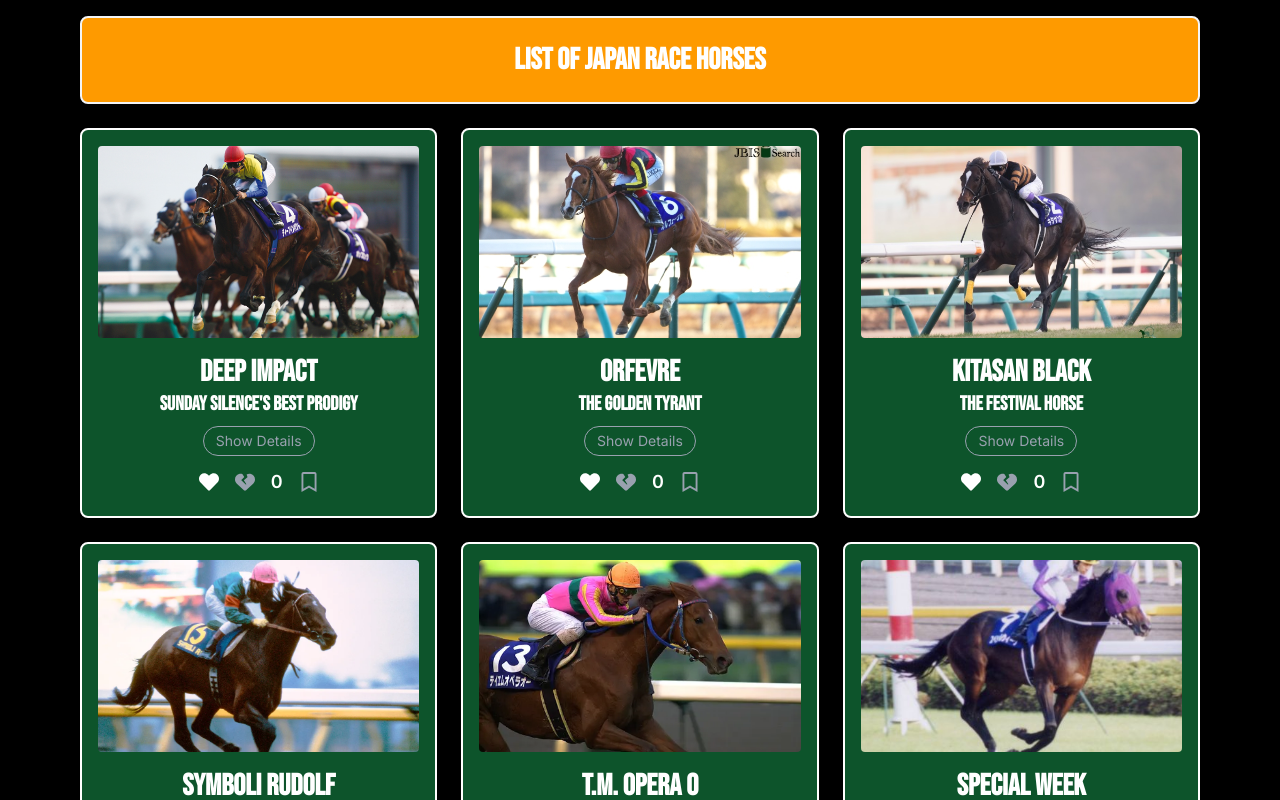
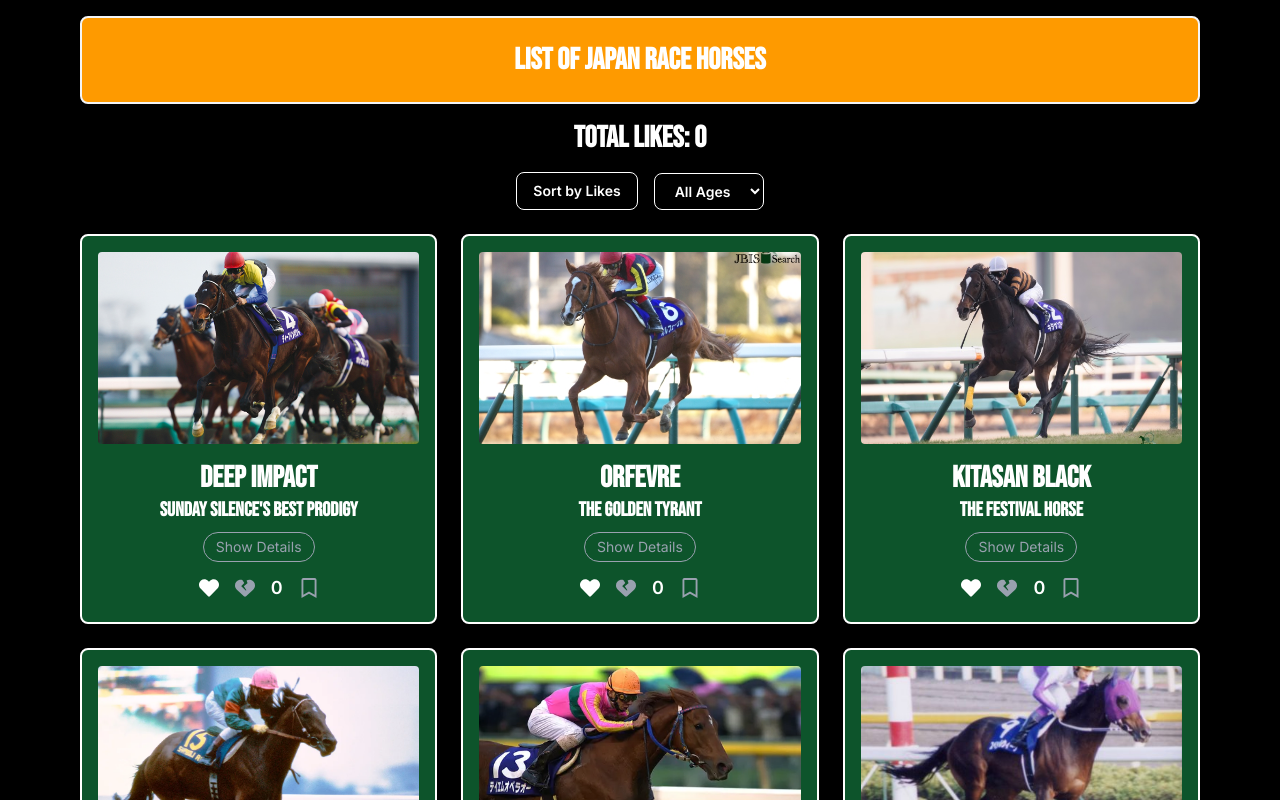
Before and after one commit to Re-Brain/react-refresh-I, a React (Vite) app: page / in a window 1280 px wide. Shown: the top 800 px of the page. Built offline with nearby package versions, Linux system fonts and the light colour scheme.

Commit message:
Add age fileter

```diff
--- a/src/App.tsx
+++ b/src/App.tsx
@@ -1,9 +1,26 @@
+import { useState } from 'react';
 import Card from './components/Card.tsx'
 import horses from './data/horse.tsx'
 
 function App() {
 
+  const [likes, setLikes] = useState<Record<number, number>>({})
+  const [sortByLikes, setSortByLikes] = useState(false)
+  const [filterByAge, setFilterByAge] = useState<number | null>(null)
 
+  const handleLike = (id: number, amount: number) => {
+    setLikes(prev => ({ ...prev, [id]: (prev[id] ?? 0) + amount }))
+  }
+
+  const sortedHorses = sortByLikes
+    ? [...horses].sort((a, b) => (likes[b.id] ?? 0) - (likes[a.id] ?? 0))
+    : horses
+
+  const fileteredHorsesByAge = filterByAge !== null
+    ? sortedHorses.filter(horse => horse.age === filterByAge)
+    : sortedHorses
+
+  const totalLikes = Object.values(likes).reduce((sum, n) => sum + n, 0)
 
   return (
     <div className="min-h-screen bg-black text-white">
@@ -12,9 +29,43 @@ function App() {
           <h1 className="font-heading text-3xl font-bold">List of Japan Race Horses</h1>
         </header>
 
+        <div className="text-center my-4 text-lg font-bold">
+          <h2 className="text-3xl">Total Likes: {totalLikes}</h2>
+        </div>
+
+        <div className="flex justify-center items-center gap-4 mb-4">
+          <button
+            onClick={() => setSortByLikes(!sortByLikes)}
+            className="border px-4 py-2 rounded-lg text-sm font-bold hover:bg-white hover:text-black transition"
+          >
+            {sortByLikes ? "Default Order" : "Sort by Likes"}
+          </button>
+          <select
+            value={filterByAge ?? ""}
+            onChange={e => setFilterByAge(e.target.value === "" ? null : Number(e.target.value))}
+            className="border px-4 py-2 rounded-lg text-sm font-bold bg-black text-white"
+          >
+            <option value="">All Ages</option>
+            <option value="3">Age 3</option>
+            <option value="4">Age 4</option>
+            <option value="5">Age 5</option>
+            <option value="6">Age 6</option>
+          </select>
+        </div>
+
         <div className="mt-6 grid grid-cols-1 md:grid-cols-2 lg:grid-cols-3 gap-6 items-start">
-          {horses.map((horse) => (
-            <Card key={horse.id} name={horse.name} title={horse.title} img={horse.img} age={horse.age} record={horse.record} trainer={horse.trainer} />
+          {fileteredHorsesByAge.map((horse) => (
+            <Card
+              key={horse.id}
+              name={horse.name}
+              title={horse.title}
+              img={horse.img}
+              age={horse.age}
+              record={horse.record}
+              trainer={horse.trainer}
+              like={likes[horse.id] ?? 0}
+              onLike={(amount) => handleLike(horse.id, amount)}
+            />
           ))}
         </div>
       </div>
--- a/src/components/Card.tsx
+++ b/src/components/Card.tsx
@@ -9,11 +9,13 @@ type CardProps = {
   age: number
   record: string
   trainer: string
+  like: number
+  onLike: (amount: number) => void
 }
 
-function Card({ name, title, img, age, record, trainer }: CardProps) {
+function Card({ name, title, img, age, record, trainer, like, onLike }: CardProps) {
 
-  const [like, setLike] = useState(0)
+  // const [like, setLike] = useState(0)
   const [fav, setFav] = useState(false)
   const [expand, setExpand] = useState(false)
 
@@ -44,7 +46,7 @@ function Card({ name, title, img, age, record, trainer }: CardProps) {
 
         <div className="flex justify-center gap-4 m-1 items-center">
           <button
-            onClick={() => setLike(like + 1)}
+            onClick={() => onLike(1)}
             disabled={like >= 10}
             className=
               {`${like >= 10 ? "text-gray-400" : "text-white"}
@@ -53,7 +55,7 @@ function Card({ name, title, img, age, record, trainer }: CardProps) {
             <FaHeart size={20}/>
           </button>
           <button
-            onClick={() => setLike(like - 1)}
+            onClick={() => onLike(-1)}
             disabled={like <= 0}
             className=
               {`${like <= 0 ? "text-gray-400" : "text-white"}
```
Also changed, not shown: 1 other file (tests, documents, lock files or other folders).
